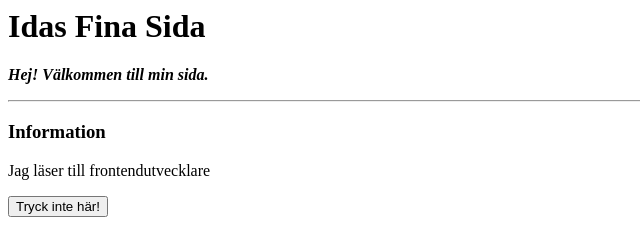
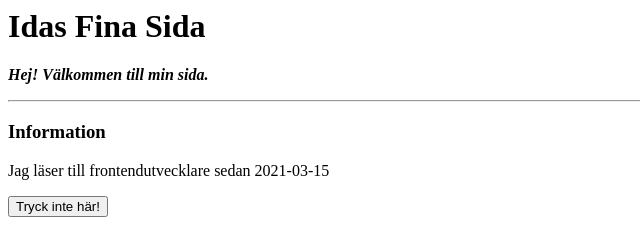
Before and after one commit to Tinctoria/hemsida, a plain HTML site: page index.html in a window 1280 px wide. Shown: the top 233 px of the page, without its empty margins (0-640 px from the left). Drawn offline with Linux system fonts and the light colour scheme.

Commit message:
ändrade en paragraf

```diff
--- a/index.html
+++ b/index.html
@@ -12,7 +12,7 @@
 
         <div>
             <h3>Information</h3>
-            <p>Jag läser till frontendutvecklare</p>
+            <p>Jag läser till frontendutvecklare sedan 2021-03-15</p>
         </div>
 
         <button title="Nej!">Tryck inte här!</button>
```
